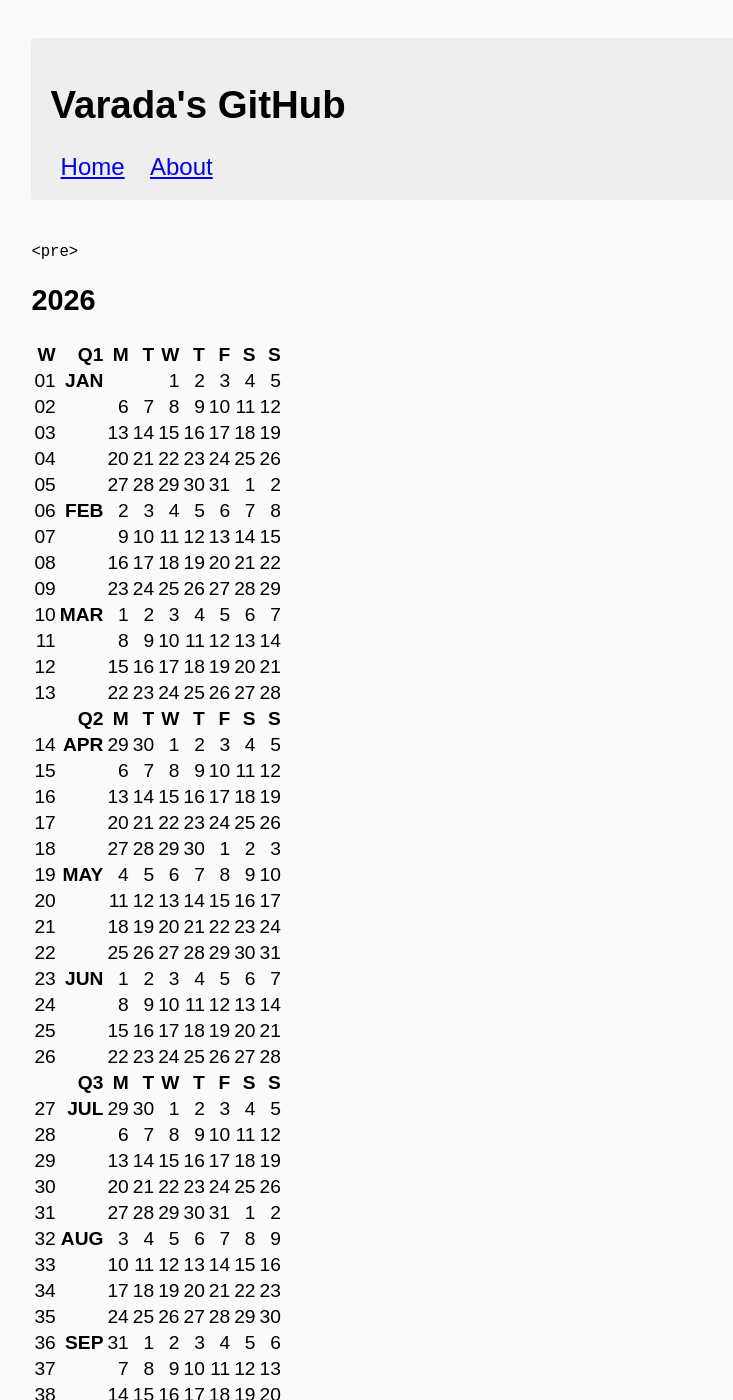
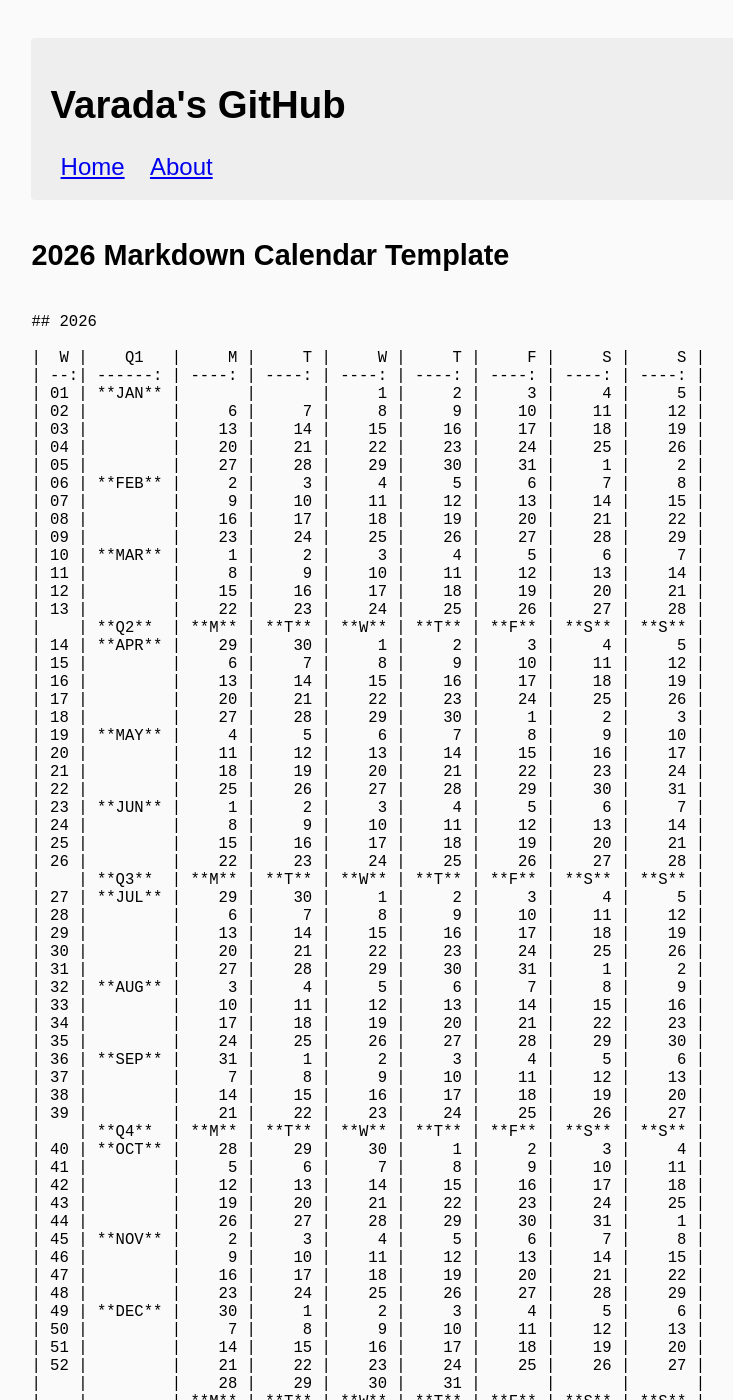
Before and after one commit to ivarada/ivarada.github.io, a Jekyll site: the page built from calendar/calendar-y-2026.md, in a window 1280 px wide and 1400 px high. Shown: the whole window, without its empty margins (7-740 px from the left). Built offline with Jekyll 4.4.1, drawn with Linux system fonts in a browser that asks for light colours; some of the changed text lies outside the part shown.

Commit message:
Update 2026 calendar template in Markdown format

```diff
--- a/calendar/calendar-y-2026.md
+++ b/calendar/calendar-y-2026.md
@@ -3,7 +3,9 @@
 layout: default
 ---
 
-<code><pre>
+## 2026 Markdown Calendar Template
+
+<pre><code>
 ## 2026
 
 |  W |    Q1   |     M |     T |     W |     T |     F |     S |     S |
@@ -66,7 +68,7 @@
 |    |         |    28 |    29 |    30 |    31 |       |       |       |
 |    |         | **M** | **T** | **W** | **T** | **F** | **S** | **S** |
 
-</pre></code>
+</code></pre>
 
 Sources:
 - https://jorgesanz.net/posts/2024-11-13-markdown-calendar-for-2025/
```
